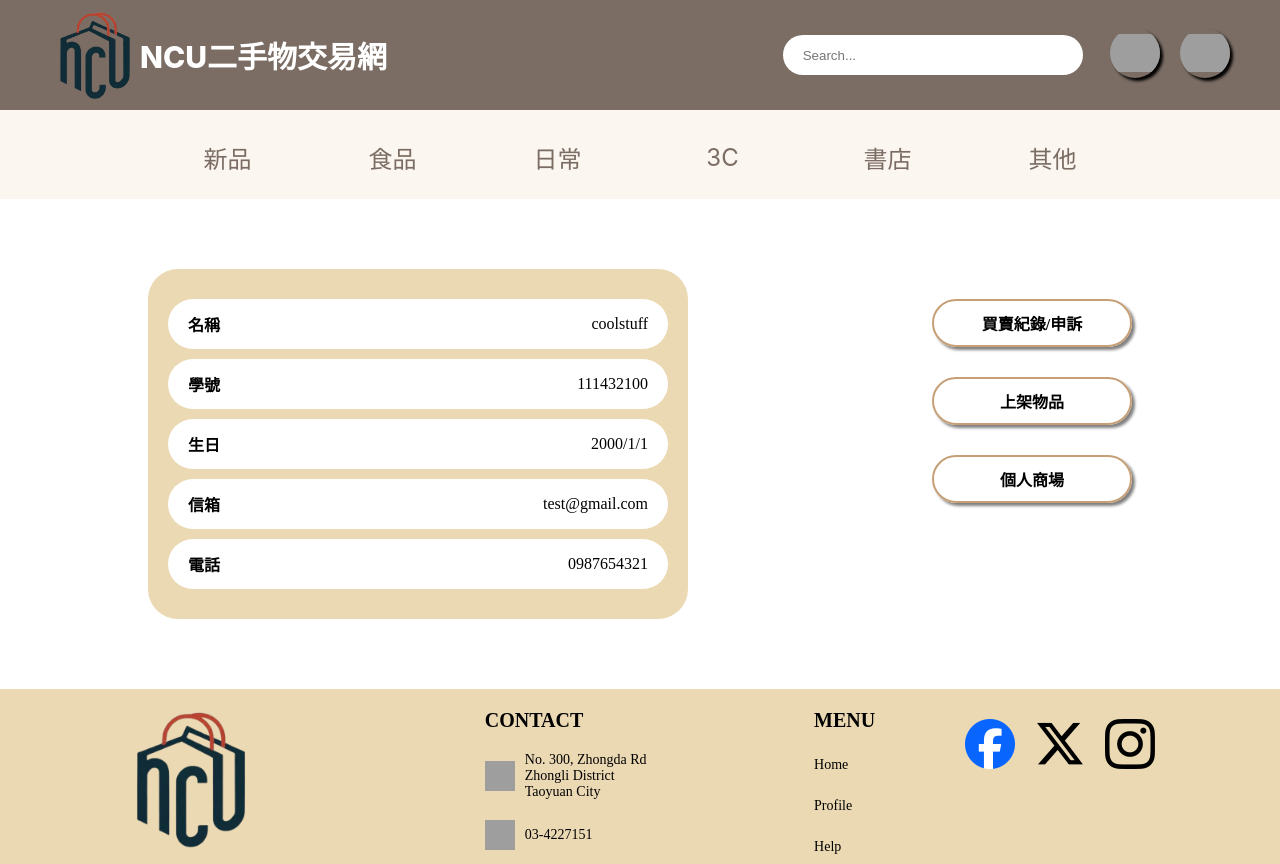
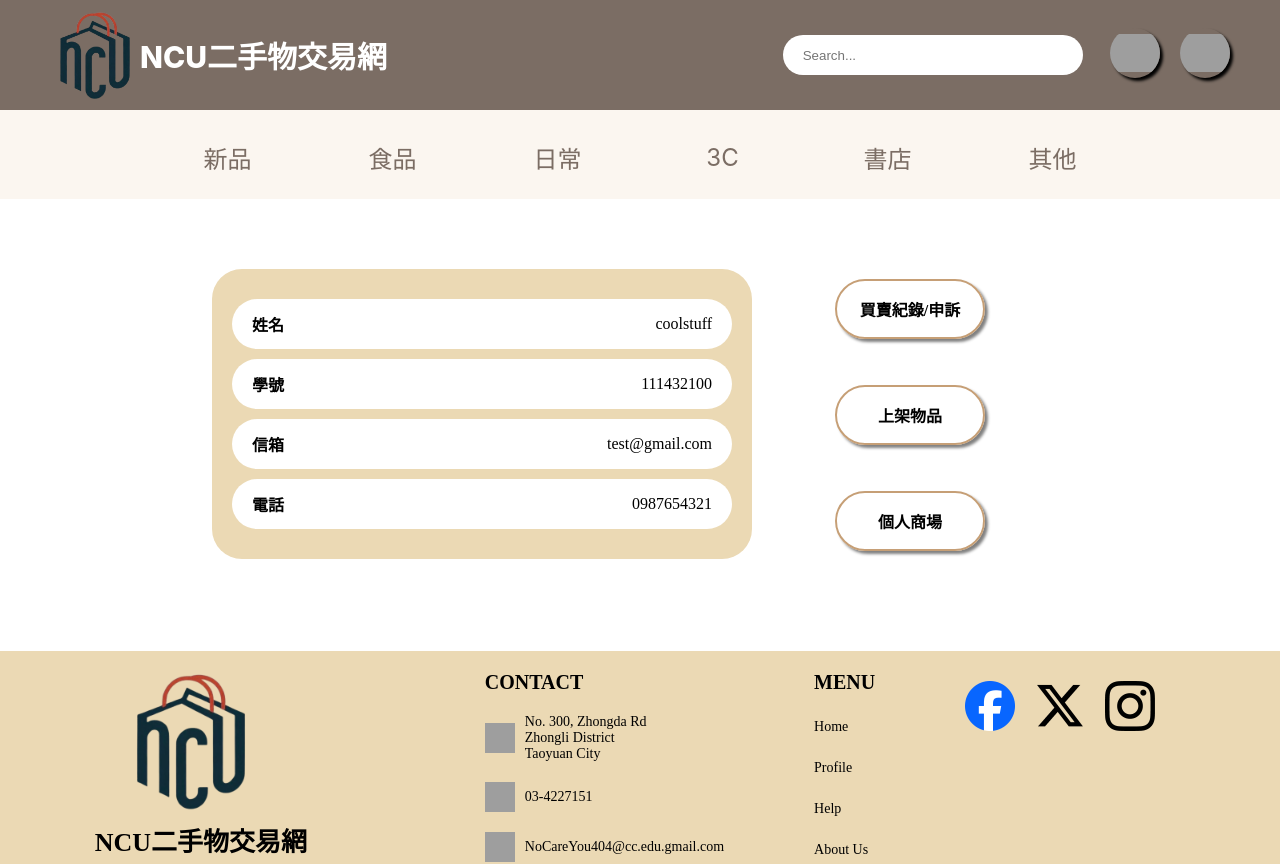
Before and after one commit to ryan8967/mid-term-project, a Vue app: page /profile in a window 1280 px wide. Shown: the top 864 px of the page. Built offline with nearby package versions, Linux system fonts and the light colour scheme; grey boxes are pictures that could not be loaded.

Commit message:
update personal profile page

```diff
--- a/src/components/pages/UserPages/ProfilePage.vue
+++ b/src/components/pages/UserPages/ProfilePage.vue
@@ -2,9 +2,8 @@
   <!-- <h1>Profile</h1> -->
   <div class="profile-container">
     <div class="profile-card">
-      <div class="info"><label>名稱</label><span>{{ account.name }}</span></div>
+      <div class="info"><label>姓名</label><span>{{ account.name }}</span></div>
       <div class="info"><label>學號</label><span>{{ account.sid }}</span></div>
-      <div class="info"><label>生日</label><span>{{ account.birth }}</span></div>
       <div class="info"><label>信箱</label><span>{{ account.email }}</span></div>
       <div class="info"><label>電話</label><span>{{ account.phone }}</span></div>
     </div>
@@ -38,7 +37,7 @@ export default {
   display: flex;  /* 使用flex布局 */
   justify-content: space-between;  /* 兩個子元素之間保持距離 */
   align-items: flex-start;  /* 讓子元素從頂部開始對齊 */
-  width: 80%;  /* 調整容器寬度以適應內容 */
+  width: 70%;  /* 調整容器寬度以適應內容 */
   max-width: 1200px;  /* 可設定最大寬度 */
   padding: 20px;
   margin: 50px auto;
@@ -67,27 +66,27 @@ export default {
   font-weight: bold;
 }
 
-.profile-menu{
+.menu{
   display: flex;   /* 使用 Flexbox 來布局 */
-  justify-content: space-between; /* 按鈕之間均勻分布 */
   align-items: center;
-  padding: 10px;
   flex-direction: column;
+  gap: 16px;
   width: 100%; /* 確保容器寬度適應父元素 */
+  padding-top: 10px;
 }
 
 .actions {
   display: flex;
-  width: 200px;
+  width: 150px;
   justify-content: center;
   align-items: center;
   font-weight: bold;
   border: 2px solid #C69F76;
   border-radius: 30px;
-  padding: 10px 20px;
+  padding: 16px 18px;
   font-size: 16px;
   cursor: pointer;
-  margin: 30px 0;
+  margin-bottom: 30px;
   box-sizing: border-box; /* 包括邊框和內距在內的寬度 */
   box-shadow: 3px 3px 3px gray;
 }
--- a/src/components/pages/UserPages/RecordsPage.vue
+++ b/src/components/pages/UserPages/RecordsPage.vue
@@ -256,7 +256,7 @@ export default {
 }
 
 .text-input {
-  border-radius: 5px;
+  border-radius: 10px;
   border: 1px solid #ccc;
   padding: 5px;
   width: 50%;
--- a/src/router.js
+++ b/src/router.js
@@ -15,10 +15,12 @@ import ProfilePage from "./components/pages/UserPages/ProfilePage.vue";
 import RecordsPage from "./components/pages/UserPages/RecordsPage.vue";
 import IndivMarket from "./components/pages/UserPages/IndivMarket.vue";
 import SellerPage from "./components/pages/UserPages/SellerPage.vue";
+import ProductDetail from "./components/pages/ProductPages/ProductDetail.vue";
 
 const router = createRouter({
   history: createWebHistory(),
   routes: [
+
     // General Pages
     { path: "/", redirect: "/home" },
     { path: "/home", component: HomePage },
@@ -35,6 +37,7 @@ const router = createRouter({
     // Product Pages
     { path: "/products", component: ProductsPage },
     { path: "/newproduct", component: newProduct },
+    { path: "/ProductDetail", component: ProductDetail },
   ],
 });
 
```
